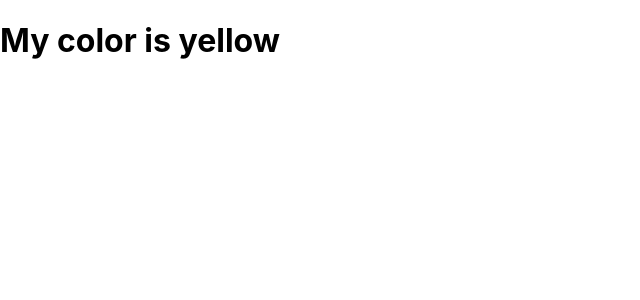
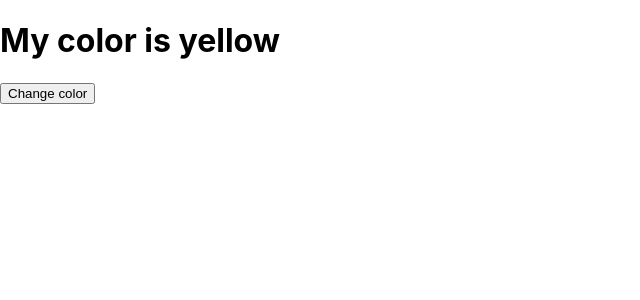
Before and after one commit to winterbreaker23/React_classes, a React (Create React App) app in the folder myapp/: page / in a window 1280 px wide. Shown: the top 300 px of the page, without its empty margins (0-640 px from the left). Built offline with nearby package versions, Linux system fonts and the light colour scheme.

Commit message:
getDerivedStateFromProps

```diff
--- a/myapp/src/index.js
+++ b/myapp/src/index.js
@@ -96,9 +96,30 @@
     );
   }
 }
+
+class Header3 extends React.Component{
+  constructor(props) {
+    super(props);
+    this.state = {favoritecolor: "red"};
+  }
+  static getDerivedStateFromProps(props, state) {
+    return {favoritecolor: props.favcol };
+  }
+  changeColor = () => {
+    this.setState({favoritecolor: "blue"});
+  }
+  render(){
+    return(
+      <div>
+        <h1>My color is {this.state.favoritecolor}</h1>
+        <button type="button" onclick={this.changeColor}>Change color</button>
+      </div>
+    );
+  }
+}
 root.render(
   <React.StrictMode>
-    <Header2 favcol="blue"/>
+    <Header3 favcol="yellow"/>
   </React.StrictMode>
 );
 
```
